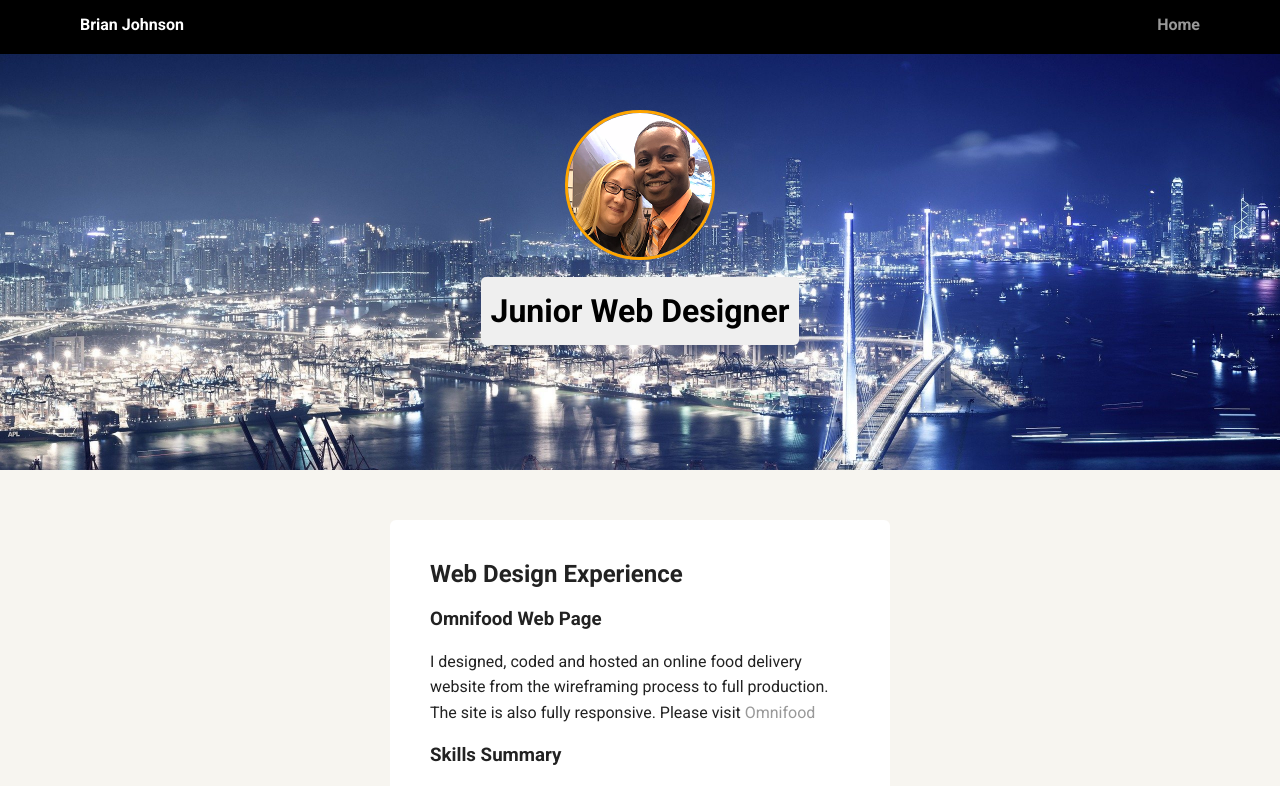
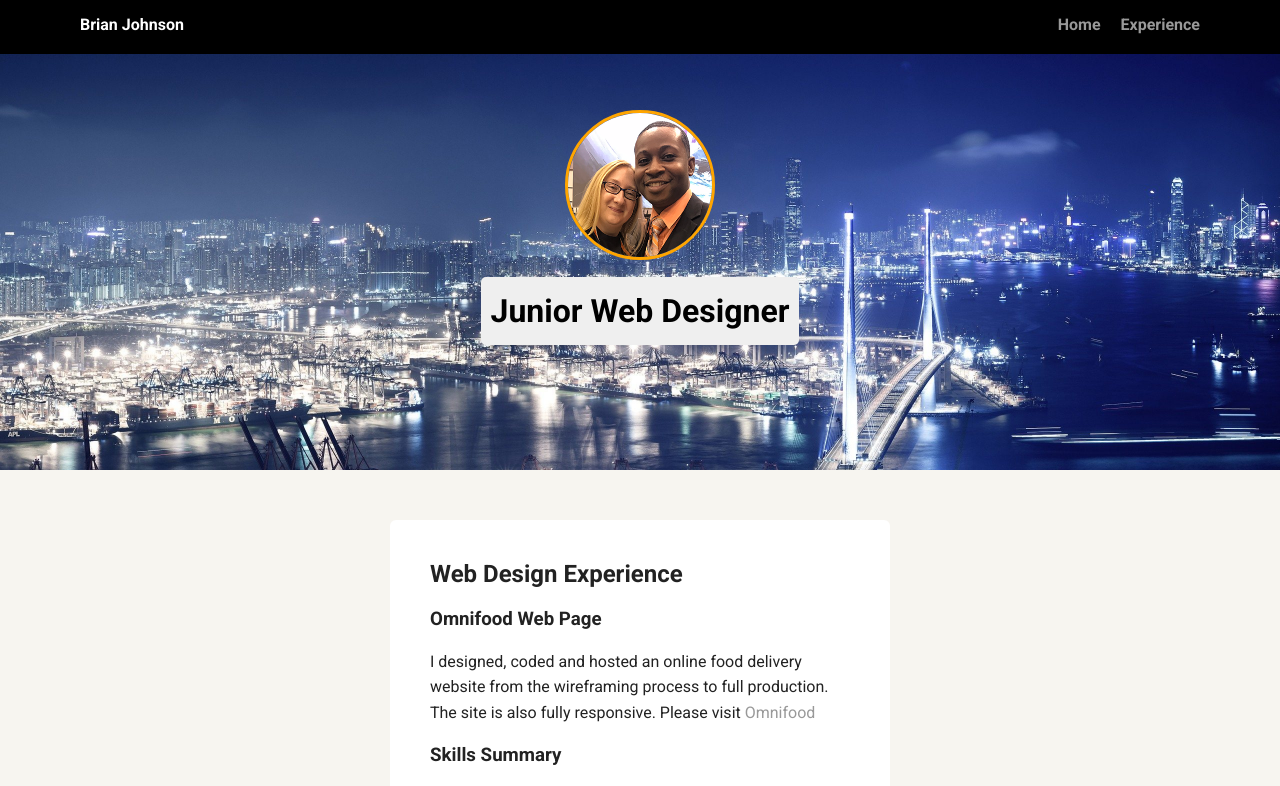
Before and after one commit to BrianJ-27/project1a-bj, a plain HTML site: page pages/experience.html in a window 1280 px wide. Shown: the top 786 px of the page. Drawn offline with Linux system fonts and the light colour scheme; a web font is replaced by a local one.

Commit message:
added the experience link to experience page

```diff
--- a/pages/experience.html
+++ b/pages/experience.html
@@ -12,7 +12,7 @@
         <ul class="nav">
           <li class="name">Brian Johnson</li>
           <li><a href="../index.html">Home</a></li>
-
+          <li><a href="../pages/experience.html">Experience</a></li>
         </ul>
     </div>
 
```
